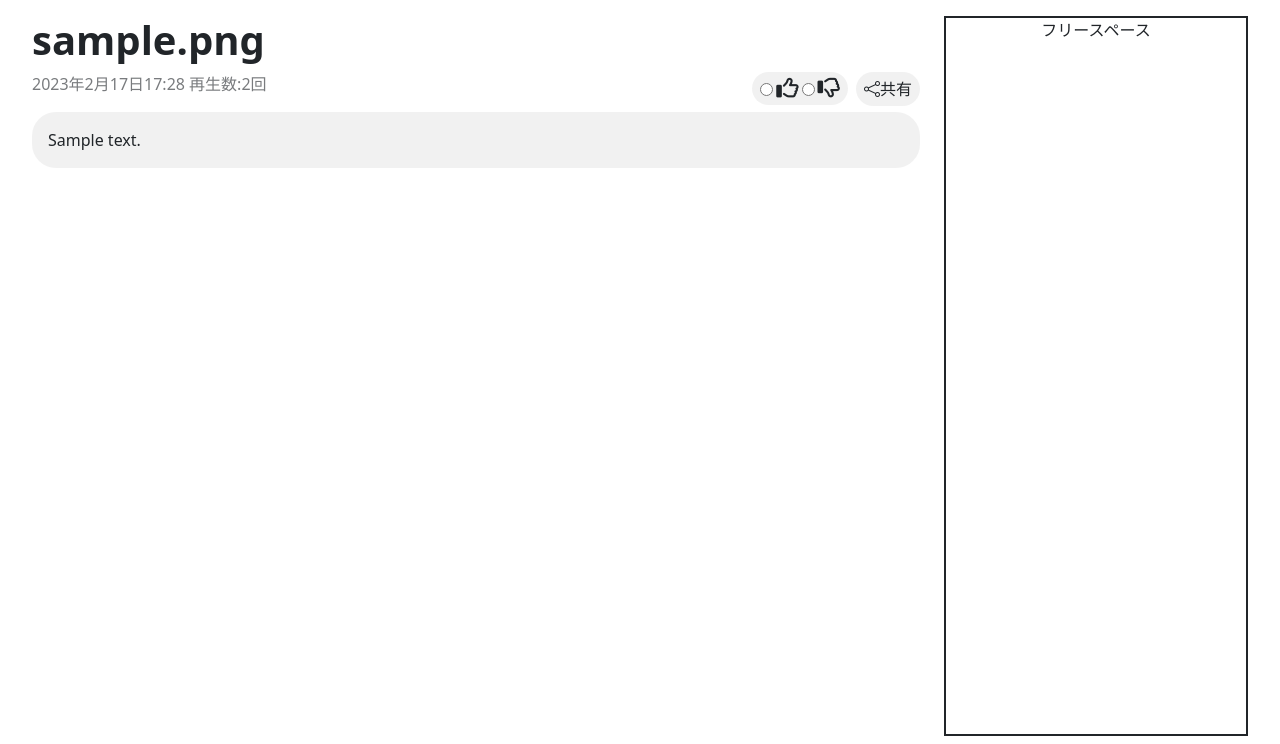
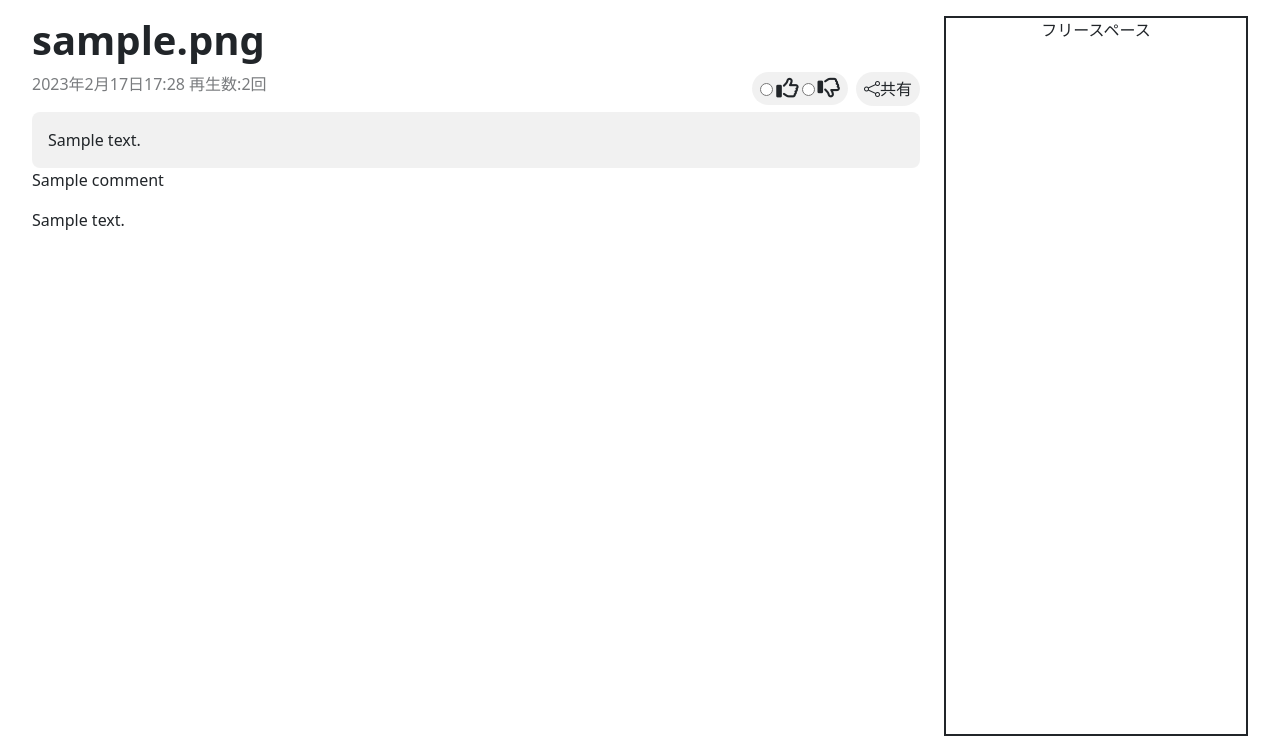
Before and after one commit to shi0n0/FileSendApp, a Django app: page /1 in a window 1280 px wide. Shown: the part 56-800 px from the top of the page. Run offline with Django 4.2, Linux system fonts and the light colour scheme; tables that the repository leaves empty hold one stand-in row (values such as "Sample post"); some libraries are stand-ins or nearby versions.

Commit message:
コメント機能追加(機能のみ、装飾なし)

```diff
--- a/core/static/bootstrap_fix.css
+++ b/core/static/bootstrap_fix.css
@@ -187,7 +187,7 @@ main{
 .description{
   font-size:1rem;
   background-color: #ecececb3;
-  border-radius: 1.5rem;
+  border-radius: 0.5rem;
   padding: 1rem;
 }
 .detail-child{
--- a/core/templates/core/detail.html
+++ b/core/templates/core/detail.html
@@ -49,8 +49,8 @@
         <p class="m-0">{{ detail.description }}</p>
       </div>
       {% for comment in comments %}
-        <p>{{ comment.user }}</p>
-        <p>{{ comment.text }}</p>
+        <p>{{ comment.name }}</p>
+        <p>{{ comment.body }}</p>
       {% endfor %}
         <script>
         comments = Comment.objects.filter(document=document)
```
Also changed, not shown: 15 other files.
